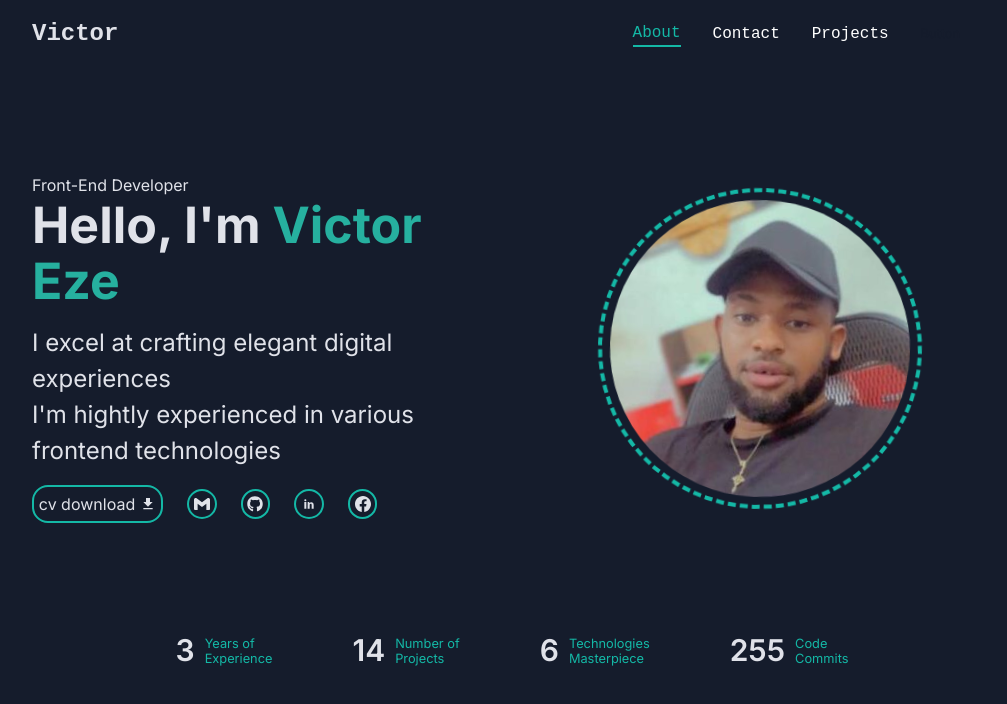
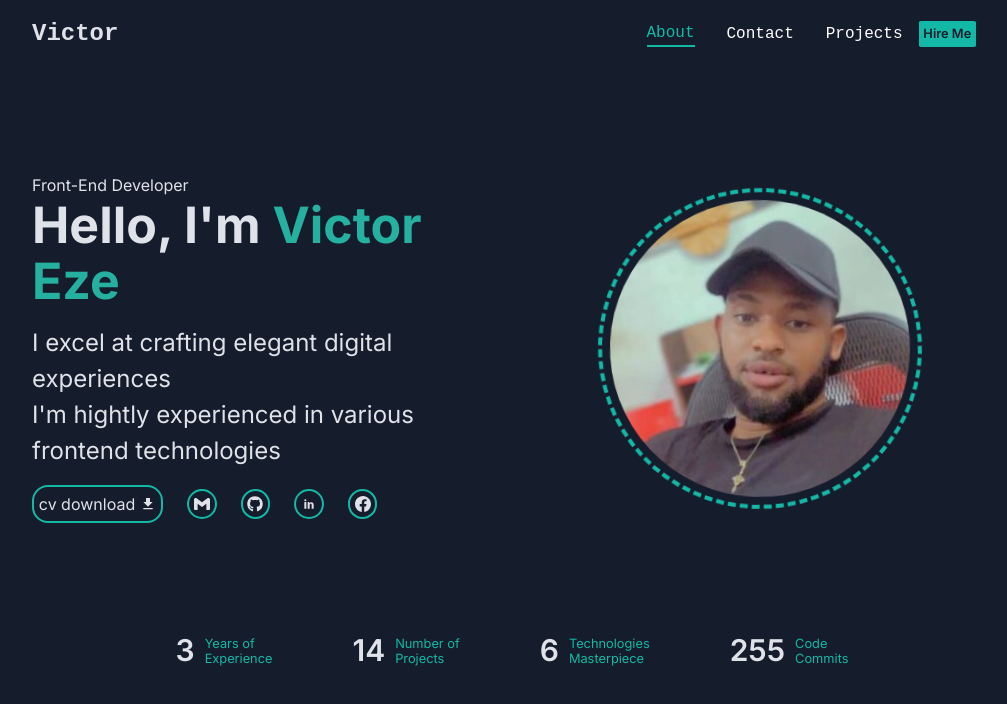
Before and after one commit to VictorKingsHub/victor_portfolio, a Next.js app: page / in a window 1280 px wide. Shown: the top 704 px of the page, without its empty margins (128-1135 px from the left). Built offline with nearby package versions, Linux system fonts and the light colour scheme.

Commit message:
Hero fixed

```diff
--- a/components/header/Navigation.module.css
+++ b/components/header/Navigation.module.css
@@ -62,12 +62,18 @@
 
 .button {
     color: var(--teal-5);
-    padding: 0 1rem;
+    padding: .2rem .3rem;
     font-size: 0.8rem;
-    border-radius: 50%;
+    border-radius: 5%;
     color: var(--bg);
+    display: flex;
+    font-weight: 600;
+    background-color: var(--teal-5);
 
     @media (max-width: 767px) {
         display: none;
     }
 }
+.button:hover{
+    color: var(--text);
+}
--- a/components/header/Navigation.tsx
+++ b/components/header/Navigation.tsx
@@ -21,7 +21,7 @@ const Navigation = () => {
                 {navigationmenu.map((items) => (
                     <Link key={items.label} href={items.link} className={`${pathName === items.link ? styles.active : styles.inactive}`}> {items.label} </Link>
                 ))}
-                <button className={styles.button}> Button </button>
+                <button className={styles.button}> Hire Me </button>
             </div>
         </nav>
     )
--- a/ui/about/hero/Hero.module.css
+++ b/ui/about/hero/Hero.module.css
@@ -10,6 +10,10 @@
     box-sizing: border-box;
     color: var(--textSoft);
 
+    @media (max-width: 960px) {
+        padding: 1rem 5rem;
+
+    }
 
     @media (max-width: 767px) {
         flex-direction: column;
@@ -19,6 +23,7 @@
         gap: 15px;
 
     }
+
 }
 
 .prof {
```
